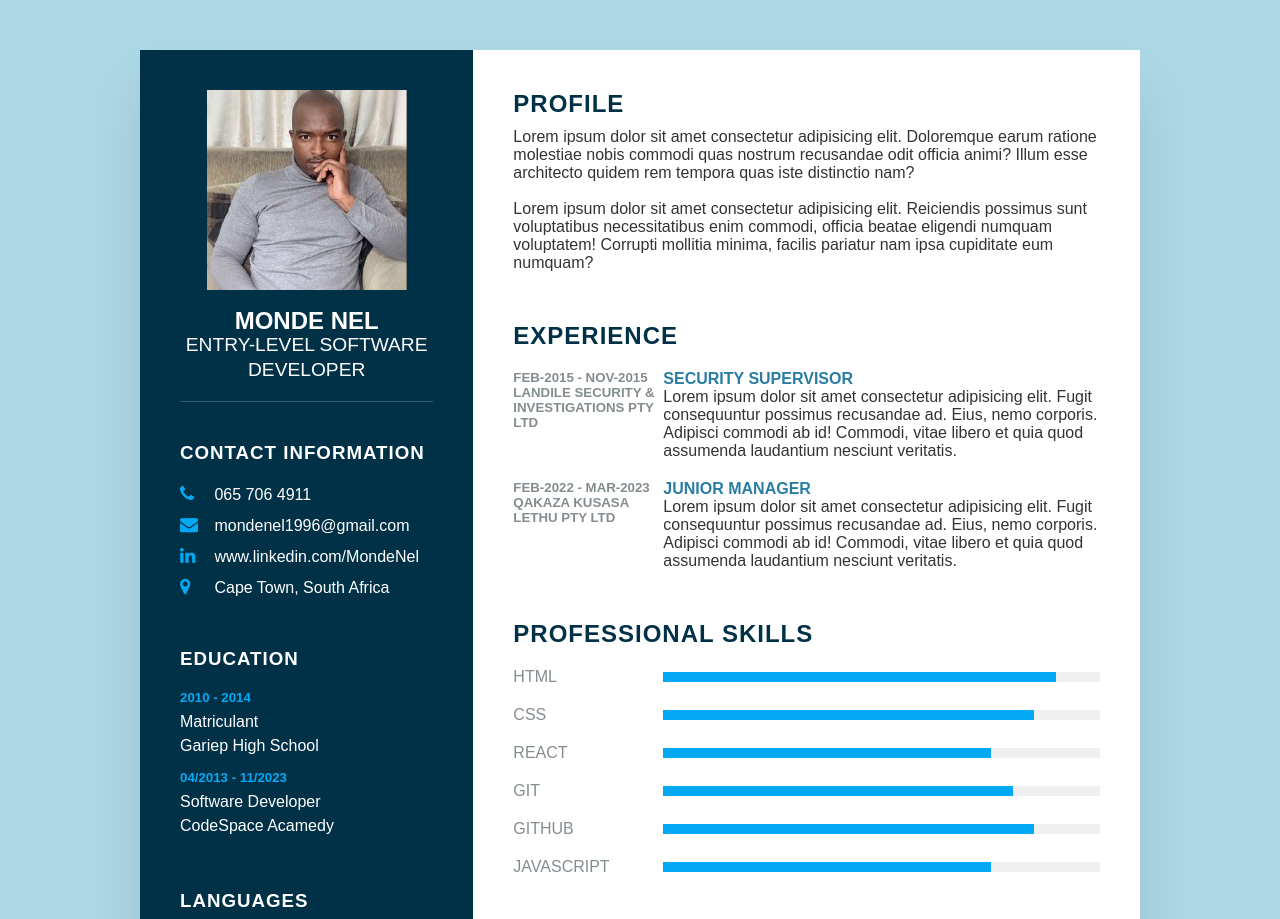
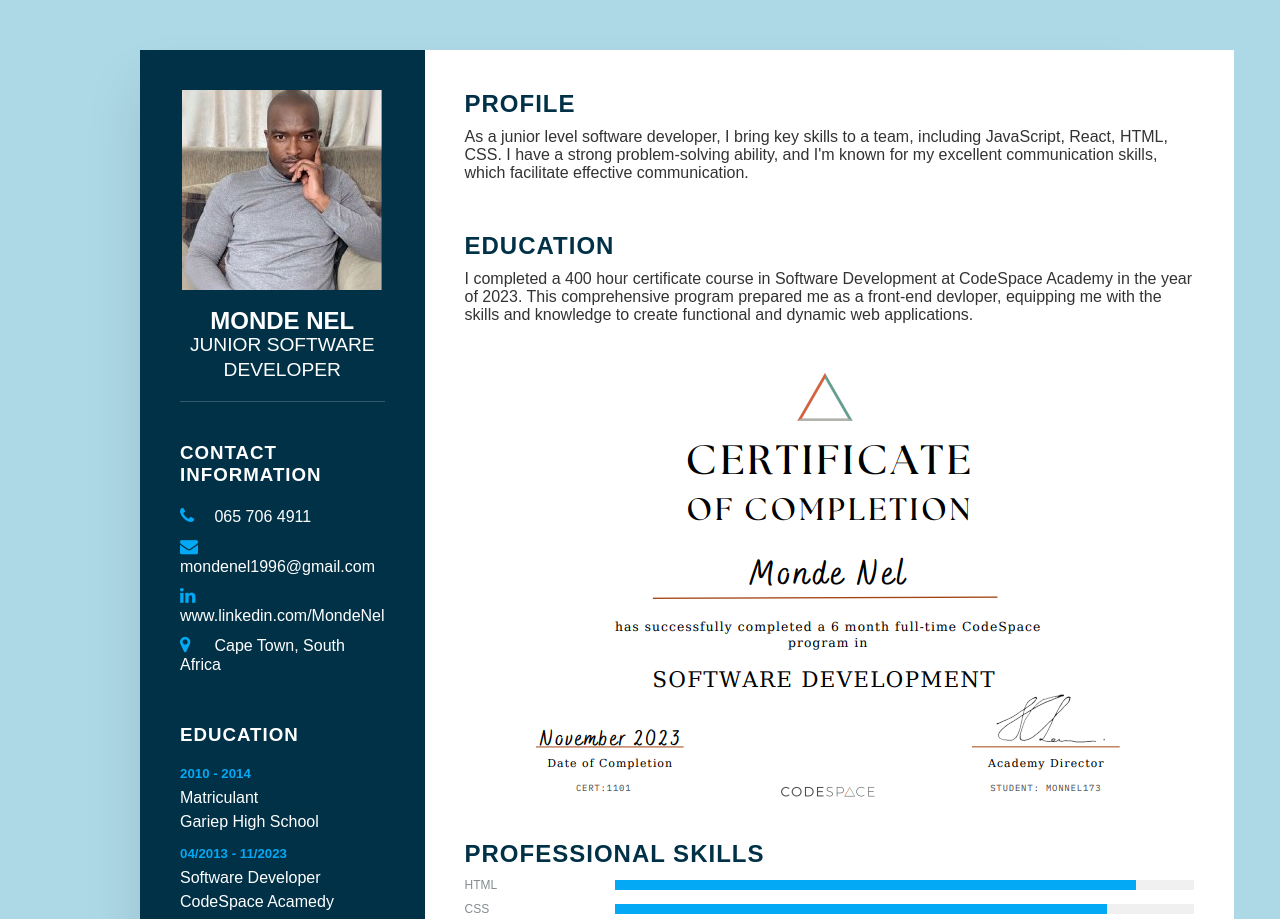
Before and after one commit to MondeNel/Digital-resume-assessment, a plain HTML site: page index.html in a window 1280 px wide. Shown: the top 919 px of the page. Drawn offline with Linux system fonts and the light colour scheme.

Commit message:
added the certificate of course completion in the digital resume

```diff
--- a/index.html
+++ b/index.html
@@ -20,7 +20,7 @@
                 </div>
                 <h2>Monde Nel
                     <br>
-                    <span>Entry-level Software Developer</span>
+                    <span>Junior Software Developer</span>
                 </h2>
             </div>
 
@@ -96,41 +96,22 @@
             <div class="about">
                 <h2 class="title2">Profile</h2>
                 <p>
-                    Lorem ipsum dolor sit amet consectetur adipisicing elit. Doloremque earum ratione molestiae nobis
-                    commodi quas nostrum recusandae odit officia animi? Illum esse architecto quidem rem tempora quas
-                    iste distinctio nam? <br> <br> Lorem ipsum dolor sit amet consectetur adipisicing elit. Reiciendis
-                    possimus sunt voluptatibus necessitatibus enim commodi, officia beatae eligendi numquam voluptatem!
-                    Corrupti mollitia minima, facilis pariatur nam ipsa cupiditate eum numquam?
+                    As a junior level software developer, I bring key skills to a team, including JavaScript,
+                     React, HTML, CSS. I have a strong problem-solving ability, and I'm known for
+                     my excellent communication skills, which facilitate effective communication.
                 </p>
             </div>
-            <div class="about">
-                <h2 class="title2">Experience</h2>
-                <div class="box">
-                    <div class="year_company">
-                        <h5>Feb-2015 - Nov-2015</h5>
-                        <h5>Landile Security & Investigations pty Ltd</h5>
-                    </div>
-                    <div class="text">
-                        <h4>Security Supervisor</h4>
-                        <p>Lorem ipsum dolor sit amet consectetur adipisicing elit. Fugit consequuntur possimus
-                            recusandae ad. Eius, nemo corporis. Adipisci commodi ab id! Commodi, vitae libero et quia
-                            quod assumenda laudantium nesciunt veritatis.</p>
-                    </div>
-                </div>
 
-                <div class="box">
-                    <div class="year_company">
-                        <h5>Feb-2022 - Mar-2023</h5>
-                        <h5>Qakaza Kusasa Lethu pty Ltd</h5>
-                    </div>
-                    <div class="text">
-                        <h4>Junior Manager</h4>
-                        <p>Lorem ipsum dolor sit amet consectetur adipisicing elit. Fugit consequuntur possimus
-                            recusandae ad. Eius, nemo corporis. Adipisci commodi ab id! Commodi, vitae libero et quia
-                            quod assumenda laudantium nesciunt veritatis.</p>
-                    </div>
-                </div>
+            <div class="qualification">
+                <h2 class="title2">Education</h2>
+                <p>
+                    I completed a 400 hour certificate course in Software Development at CodeSpace Academy in the
+                    year of 2023. This comprehensive program prepared me as a front-end devloper, equipping me with the skills
+                    and knowledge to create functional and dynamic web applications.
+                </p>
+                <img src="images/certificate.png" alt="certificate image">
             </div>
+
 
 
             <div class="about skills">
@@ -168,7 +149,7 @@
                 <div class="box">
                     <h4>JavaScript</h4>
                     <div class="percent">
-                        <div style="width: 75%;"></div>
+                        <div style="width: 85%;"></div>
                     </div>
                 </div>
             </div>
--- a/style.css
+++ b/style.css
@@ -173,7 +173,7 @@ p {
 .about .box {
   display: flex;
   flex-direction: row;
-  margin: 20px 0;
+  margin: 10px 0;
 }
 
 .about .box .year_company {
@@ -189,7 +189,7 @@ p {
 .about .box h4 {
   text-transform: uppercase;
   color: #2a7da2;
-  font-size: 16px;
+  font-size: 12px;
 }
 
 .skills .box {
```
Also changed, not shown: images/certificate.png (added).
